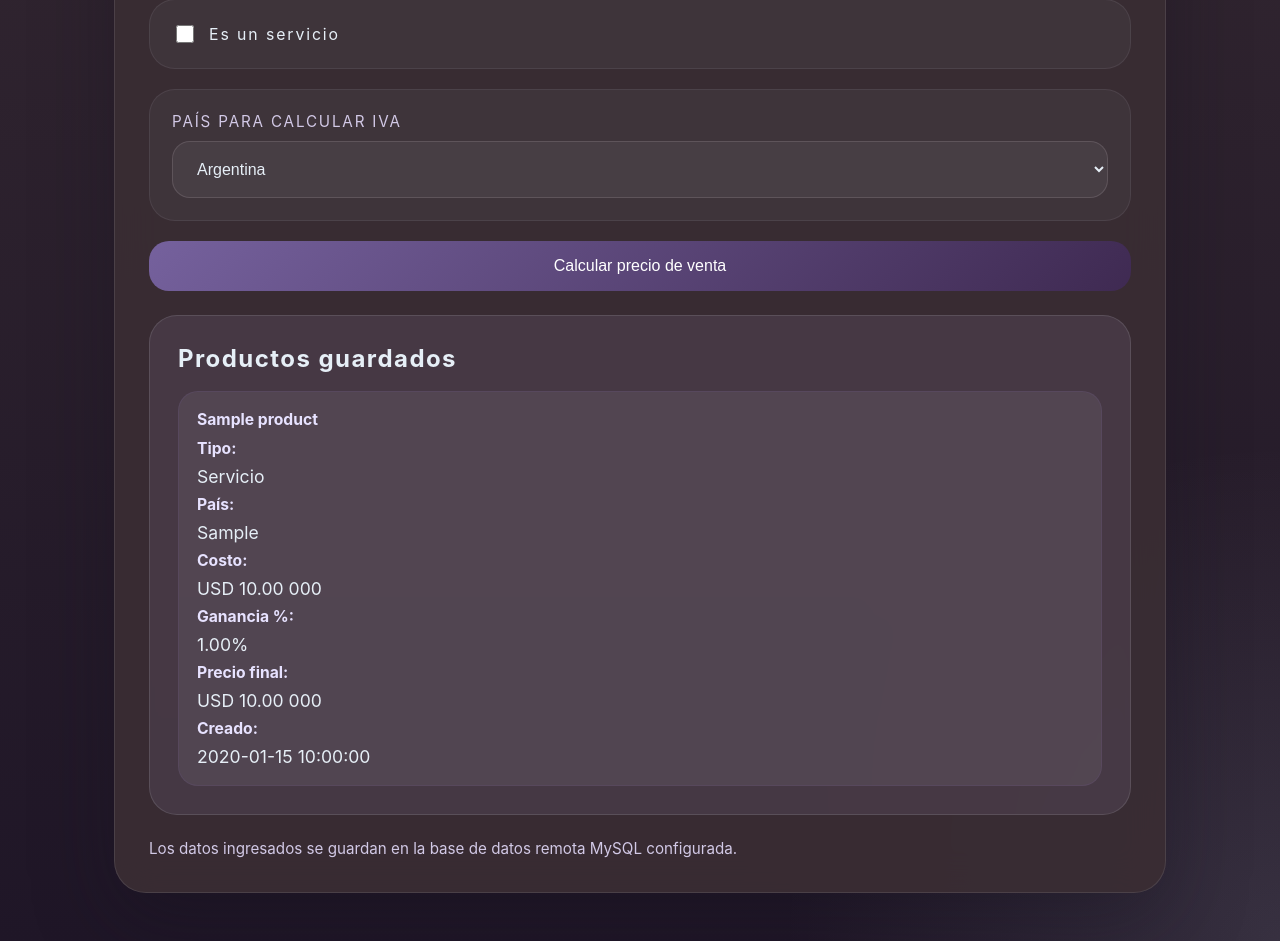
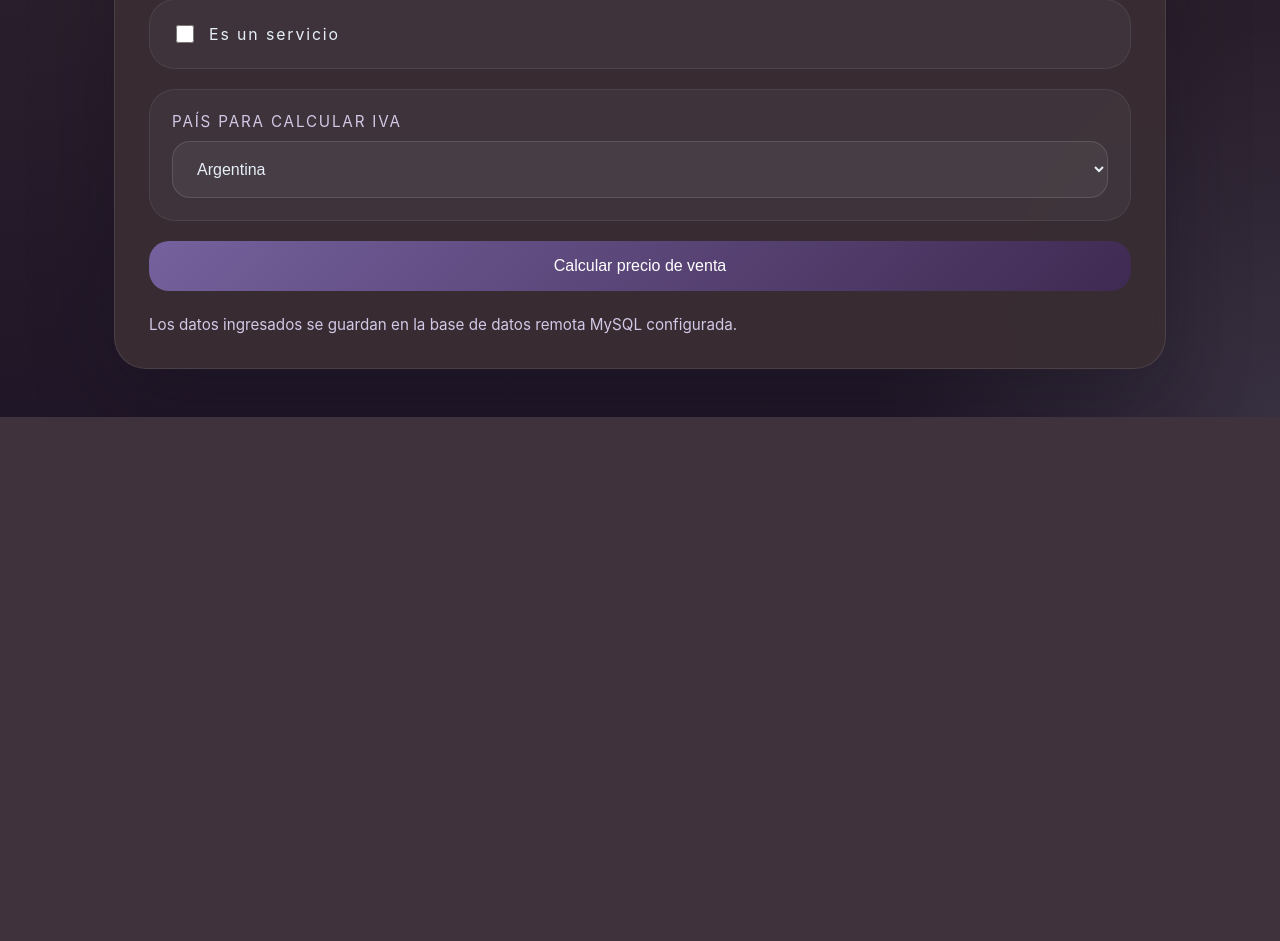
Before and after one commit to MINOSz-sc/NENENQUIS, a Flask app: page / in a window 1280 px wide. Shown: the part 697-1638 px from the top of the page. After the commit the page ends 1114 px from the top, so only its background shows below. Run offline with Flask 2, Linux system fonts and the light colour scheme; tables that the repository leaves empty hold one stand-in row (values such as "Sample post"); data that the repository does not hold is empty.

Commit message:
ya dios por favor di que si

```diff
--- a/app.py
+++ b/app.py
@@ -141,11 +141,7 @@ def index():
             result = {'error': 'Por favor ingresa valores numéricos válidos para costo y porcentaje.'}
 
     conn = get_db_connection()
-    with conn.cursor() as cursor:
-        cursor.execute('SELECT * FROM products ORDER BY created_at DESC')
-        products = cursor.fetchall()
-    return render_template('index.html', result=result, iva_rates=IVA_RATES, products=products)
-
+    return render_template('index.html', result=result, iva_rates=IVA_RATES)
 
 @app.route('/products', methods=['GET', 'POST'])
 def products():
--- a/templates/index.html
+++ b/templates/index.html
@@ -309,29 +309,6 @@
           {% endif %}
         {% endif %}
 
-        <div class="result-card" style="margin-top: 24px;">
-          <h2>Productos guardados</h2>
-          {% if products %}
-            <div class="result-grid" style="grid-template-columns: 1fr; gap: 12px;">
-              {% for product in products %}
-                <div class="result-item" style="padding: 18px;">
-                  <strong>{{ product['product_name'] }}</strong>
-                  <div style="margin-top: 10px; display: grid; gap: 8px; font-size: 0.95rem; color: var(--text);">
-                    <span><strong>Tipo:</strong> {{ 'Servicio' if product['is_service'] else 'Producto' }}</span>
-                    <span><strong>País:</strong> {{ product['country'] }}</span>
-                    <span><strong>Costo:</strong> {{ product['currency_symbol'] }} {{ '%.2f' | format(product['cost']) }} {{ product['currency_code'] }}</span>
-                    <span><strong>Ganancia %:</strong> {{ '%.2f' | format(product['profit_pct']) }}%</span>
-                    <span><strong>Precio final:</strong> {{ product['currency_symbol'] }} {{ '%.2f' | format(product['final_price']) }} {{ product['currency_code'] }}</span>
-                    <span><strong>Creado:</strong> {{ product['created_at'] }}</span>
-                  </div>
-                </div>
-              {% endfor %}
-            </div>
-          {% else %}
-            <div class="note">Aún no hay productos guardados. Ingresa uno para que aparezca aquí.</div>
-          {% endif %}
-        </div>
-
         <div class="footer">Los datos ingresados se guardan en la base de datos remota MySQL configurada.</div>
       </div>
     </div>
```
